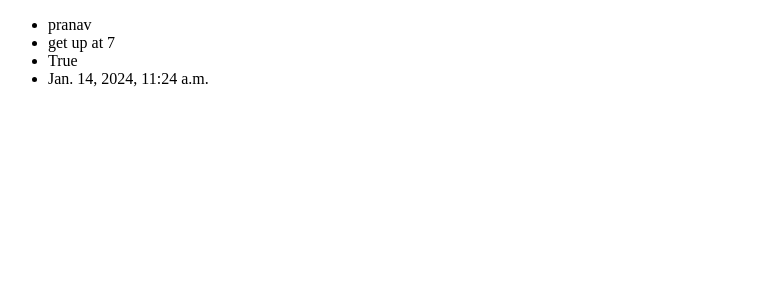
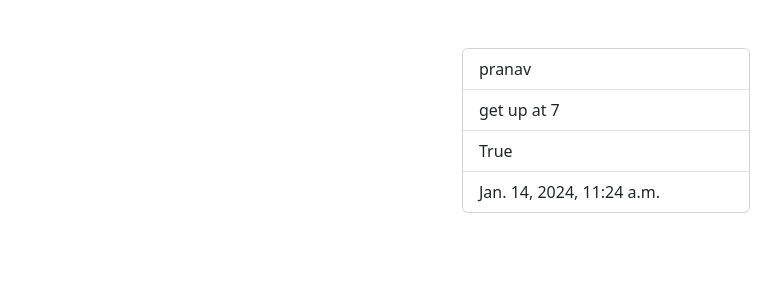
Before and after one commit to pranavt-666/task_application, a Django app: page /tasklist/1 in a window 1280 px wide. Shown: the top 300 px of the page, without its empty margins (0-781 px from the left). Run offline with Django 5.2, Linux system fonts and the light colour scheme; data comes from the database, SQL or seed files in the repository; both versions use the stored data as it was after the commit.

Commit message:
Added Detail and Listing of tasks

```diff
--- a/task_application/urls.py
+++ b/task_application/urls.py
@@ -16,13 +16,15 @@
 """
 from django.contrib import admin
 from django.urls import path
-from taskapp.views import IndexView, RegistrationView, LoginView, TaskListView, AddTaskView, TaskDetailView
+from taskapp.views import IndexView, RegistrationView, LoginView, TaskListView, AddTaskView, TaskDetailView, TaskDeleteView
 
 urlpatterns = [
     path('admin/', admin.site.urls),
     path('home/', IndexView.as_view()),
     path('registration/', RegistrationView.as_view()),
-    path('tasklist/', TaskListView.as_view()),
-    path('addtask/', AddTaskView.as_view()),
-    path('tasklist/<int:id>', TaskDetailView.as_view()),
+    path('tasklist/', TaskListView.as_view(), name='tasks'),
+    path('addtask/', AddTaskView.as_view(), name='add-task'),
+    path('tasklist/<int:id>', TaskDetailView.as_view(), name='task-detail'),
+    path('tasklist/<int:id>/remove', TaskDeleteView.as_view(), name='task-delete'),
+
 ]
--- a/taskapp/templates/task-detail.html
+++ b/taskapp/templates/task-detail.html
@@ -4,8 +4,13 @@
     <meta charset="UTF-8">
     <meta name="viewport" content="width=device-width, initial-scale=1.0">
     <title>Document</title>
+    <link href="https://cdn.jsdelivr.net/npm/bootstrap@5.3.2/dist/css/bootstrap.min.css" rel="stylesheet" integrity="sha384-T3c6CoIi6uLrA9TneNEoa7RxnatzjcDSCmG1MXxSR1GAsXEV/Dwwykc2MPK8M2HN" crossorigin="anonymous">
  </head>
  <body>
+  <div class="container mt-5">
+    <div class="row">
+      <div class="col-4"></div>
+      <div class="col-4">
         <div class="card" style="width: 18rem;">
           <ul class="list-group list-group-flush">
             <li class="list-group-item">{{todo.username}}</li>
@@ -13,7 +18,11 @@
             <li class="list-group-item">{{todo.active}}</li>
             <li class="list-group-item">{{todo.created_date}}</li>
           </ul>
+        </div>
+      </div>
+      <div class="col-4"></div>
+    </div>
+  </div>
 
-      </div>
  </body>
  </html>
--- a/taskapp/templates/tasklist.html
+++ b/taskapp/templates/tasklist.html
@@ -44,6 +44,7 @@
     </style>
 </head>
 <body>
+    <div class="container m-5">
     <div class="task-list-container">
 
         <h1>Task List</h1>
@@ -56,9 +57,9 @@
                 <strong>{{todo.created_date}}</strong><br>
                 <strong>{{todo.task_name}}</strong>
                 <div>
-                <a href="" class="btn btn-info">Detail</a>
+                <a href="{%url 'task-detail' todo.id%}" class="btn btn-info">Detail</a>
                 <a href="" class="btn btn-secondary">Edit</a>
-                <a href="" class="btn btn-danger">Delete</a>
+                <a href="{%url 'task-delete' todo.id%}" class="btn btn-danger">Delete</a>
             </div>
             </li>
         {%endfor%}
@@ -67,5 +68,6 @@
 
 
     </div>
+</div>
 </body>
 </html>
--- a/taskapp/views.py
+++ b/taskapp/views.py
@@ -1,7 +1,6 @@
-from django.shortcuts import render
+from django.shortcuts import render, redirect
 from django.views.generic import View
 from taskapp.models import Tasks
-
 # Create your views here.
 
 
@@ -32,12 +31,16 @@
 class TaskListView(View):
     def get(self, request, *args, **kwargs):
         qs = Tasks.objects.all()
-
         return render(request, "tasklist.html", {'todos':qs})
 
 class TaskDetailView(View):
     def get(self, request, *args, **kwargs):
         id = kwargs.get('id')
         qs = Tasks.objects.get(id=id)
-        print(qs)
         return render(request, "task-detail.html", {'todo':qs})
+
+class TaskDeleteView(View):
+    def get(self, request, *args, **kwargs):
+        id = kwargs.get('id')
+        qs = Tasks.objects.filter(id=id).delete()
+        return redirect('tasks')
```
Also changed, not shown: db.sqlite3. Lines whose indentation alone changed are shown as unchanged.
